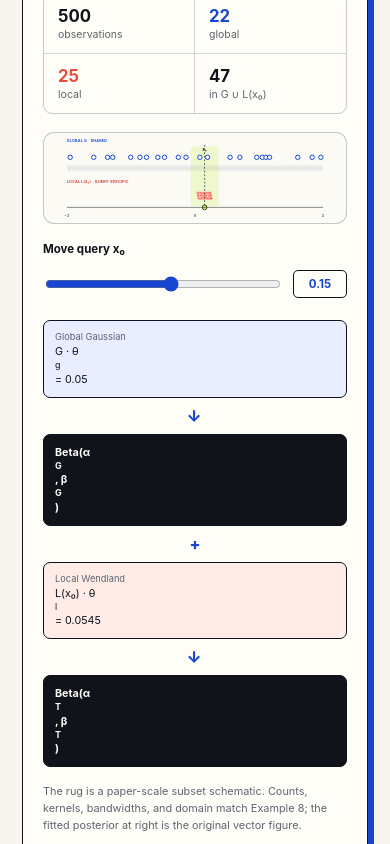
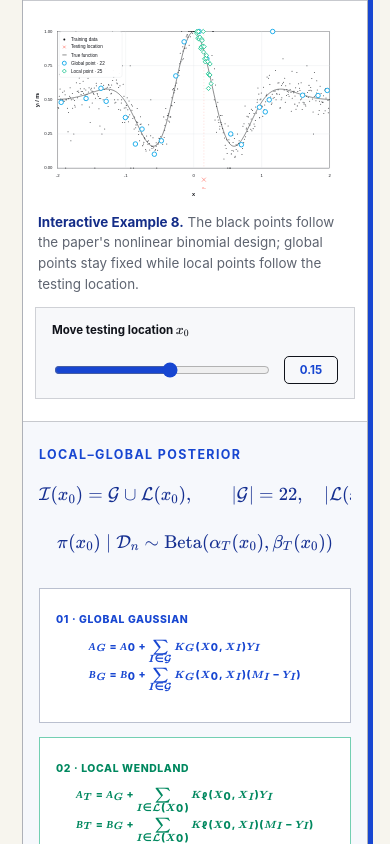
Before and after one commit to Jiangyan-Zhao/BKP-website, a React (Vite) app: page / in a window 390 px wide. Shown: the part 3420-4264 px from the top of the page. Built offline with nearby package versions, Linux system fonts and the light colour scheme.

Commit message:
Redesign TwinBKP explorer with KaTeX formulas

```diff
--- a/src/App.tsx
+++ b/src/App.tsx
@@ -1,4 +1,5 @@
 import { useMemo, useState } from "react";
+import katex from "katex";
 
 type Example2Observation = {
   x: number;
@@ -49,6 +50,20 @@ const example2Fit = {
 };
 
 const chart = { left: 62, top: 50, width: 648, height: 258, weightTop: 348, weightHeight: 34 };
+
+function MathFormula({ children, display = false, label }: { children: string; display?: boolean; label?: string }) {
+  const html = useMemo(
+    () => katex.renderToString(children, { displayMode: display, throwOnError: false, strict: "ignore" }),
+    [children, display],
+  );
+  return (
+    <span
+      className={display ? "math-formula display" : "math-formula"}
+      aria-label={label}
+      dangerouslySetInnerHTML={{ __html: html }}
+    />
+  );
+}
 
 function logGamma(z: number): number {
   const coefficients = [
@@ -380,14 +395,46 @@ const twinBkpGlobalIndices = [
   259, 274, 318, 337, 370, 381, 388, 395, 450, 478, 495,
 ] as const;
 
-const twinBkpInputs = Array.from({ length: 500 }, (_, index) => -2 + ((index + 0.5) * 4) / 500);
+type TwinBkpObservation = {
+  x: number;
+  trials: number;
+  successes: number;
+  proportion: number;
+};
+
+function createSeededRandom(seed: number) {
+  let state = seed;
+  return () => {
+    state += 0x6D2B79F5;
+    let value = state;
+    value = Math.imul(value ^ (value >>> 15), value | 1);
+    value ^= value + Math.imul(value ^ (value >>> 7), value | 61);
+    return ((value ^ (value >>> 14)) >>> 0) / 4294967296;
+  };
+}
+
+function makeTwinBkpObservations(): TwinBkpObservation[] {
+  const random = createSeededRandom(123);
+  return Array.from({ length: 500 }, (_, index) => {
+    // Example 8 uses a one-dimensional LHS over [-2, 2].
+    const x = -2 + ((index + random()) * 4) / 500;
+    const trials = 1 + Math.floor(random() * 100);
+    const probability = trueExample2(x);
+    let successes = 0;
+    for (let trial = 0; trial < trials; trial += 1) successes += random() < probability ? 1 : 0;
+    return { x, trials, successes, proportion: successes / trials };
+  });
+}
+
+const twinBkpObservations = makeTwinBkpObservations();
+const twinChart = { left: 84, top: 50, width: 824, height: 414 };
 
 function TwinBkpExplorer() {
   const [query, setQuery] = useState(0.15);
   const globalSet = useMemo(() => new Set<number>(twinBkpGlobalIndices), []);
   const localIndices = useMemo(
-    () => twinBkpInputs
-      .map((x, index) => ({ x, index, distance: Math.abs(x - query) }))
+    () => twinBkpObservations
+      .map((observation, index) => ({ x: observation.x, index, distance: Math.abs(observation.x - query) }))
       .filter(({ index }) => !globalSet.has(index))
       .sort((left, right) => left.distance - right.distance)
       .slice(0, 25)
@@ -396,69 +443,87 @@ function TwinBkpExplorer() {
   );
   const localSet = useMemo(() => new Set(localIndices), [localIndices]);
   const paperUrl = `${import.meta.env.BASE_URL}results/ex8.pdf`;
-  const xPosition = (x: number) => 62 + ((x + 2) / 4) * 696;
-  const supportLeft = xPosition(Math.max(-2, query - 0.218));
-  const supportRight = xPosition(Math.min(2, query + 0.218));
+  const xPosition = (x: number) => twinChart.left + ((x + 2) / 4) * twinChart.width;
+  const yPosition = (probability: number) => twinChart.top + (1 - probability) * twinChart.height;
+  const truthPath = useMemo(
+    () => Array.from({ length: 321 }, (_, index) => {
+      const x = -2 + (index * 4) / 320;
+      return `${index === 0 ? "M" : "L"}${xPosition(x).toFixed(2)},${yPosition(trueExample2(x)).toFixed(2)}`;
+    }).join(" "),
+    [],
+  );
 
   return (
     <article className="twin-showcase" aria-labelledby="twin-title">
       <header className="twin-heading">
         <div>
           <p className="section-kicker">Paper · Example 8</p>
-          <h3 id="twin-title">See TwinBKP split the work.</h3>
+          <h3 id="twin-title">How TwinBKP chooses global and local points.</h3>
         </div>
         <p>
-          The global subset stays fixed; the local neighbourhood follows the query.
-          Together they form the 47-point update used for prediction.
+          Inspired by the TwinGP illustration: blue circles are shared global points,
+          green diamonds are the query-specific local neighbours.
         </p>
       </header>
 
-      <div className="twin-layout">
-        <div className="twin-interactive">
-          <div className="twin-metrics" aria-label="Paper settings">
-            <span><b>500</b> observations</span>
-            <span className="global"><b>22</b> global</span>
-            <span className="local"><b>25</b> local</span>
-            <span><b>47</b> in G ∪ L(x₀)</span>
-          </div>
+      <figure className="twin-figure">
+        <svg viewBox="0 0 1000 560" role="img" aria-label={`TwinBKP global and local training points for query x zero equals ${query.toFixed(2)}`}>
+          <rect className="twin-plot-background" x={twinChart.left} y={twinChart.top} width={twinChart.width} height={twinChart.height} />
+          {[0, 0.25, 0.5, 0.75, 1].map((tick) => (
+            <g key={`y-${tick}`}>
+              <line className="twin-plot-grid" x1={twinChart.left} x2={twinChart.left + twinChart.width} y1={yPosition(tick)} y2={yPosition(tick)} />
+              <text className="twin-plot-tick" x={twinChart.left - 16} y={yPosition(tick) + 4} textAnchor="end">{tick.toFixed(2)}</text>
+            </g>
+          ))}
+          {[-2, -1, 0, 1, 2].map((tick) => (
+            <g key={`x-${tick}`}>
+              <line className="twin-plot-grid" x1={xPosition(tick)} x2={xPosition(tick)} y1={twinChart.top} y2={twinChart.top + twinChart.height} />
+              <text className="twin-plot-tick" x={xPosition(tick)} y={twinChart.top + twinChart.height + 26} textAnchor="middle">{tick}</text>
+            </g>
+          ))}
 
-          <div className="twin-rug">
-            <svg viewBox="0 0 820 245" role="img" aria-label={`TwinBKP global and local subsets at x zero equals ${query.toFixed(2)}`}>
-              <rect className="twin-support" x={supportLeft} y="36" width={Math.max(0, supportRight - supportLeft)} height="163" rx="9" />
-              <text className="twin-row-label global" x="62" y="24">GLOBAL G · SHARED</text>
-              <text className="twin-row-label local" x="62" y="137">LOCAL L(x₀) · QUERY-SPECIFIC</text>
-
-              {twinBkpInputs.map((x, index) => (
-                <line
-                  key={`input-${index}`}
-                  className="twin-input"
-                  x1={xPosition(x)}
-                  x2={xPosition(x)}
-                  y1={86 + (index % 4) * 3}
-                  y2={96 + (index % 4) * 3}
+          <path className="twin-true-curve" d={truthPath} />
+          {twinBkpObservations.map((observation, index) => (
+            <circle
+              key={`training-${index}`}
+              className="twin-training-point"
+              cx={xPosition(observation.x)}
+              cy={yPosition(observation.proportion)}
+              r="1.55"
             />
           ))}
 
-              {twinBkpGlobalIndices.map((index) => (
-                <circle key={`global-${index}`} className="twin-global-dot" cx={xPosition(twinBkpInputs[index])} cy="66" r="6" />
-              ))}
+          <line className="twin-query-guide" x1={xPosition(query)} x2={xPosition(query)} y1={twinChart.top} y2={twinChart.top + twinChart.height} />
+          {twinBkpGlobalIndices.map((index) => {
+            const observation = twinBkpObservations[index];
+            return <circle key={`global-${index}`} className="twin-global-point" cx={xPosition(observation.x)} cy={yPosition(observation.proportion)} r="6.8" />;
+          })}
+          {twinBkpObservations.map((observation, index) => {
+            if (!localSet.has(index)) return null;
+            const x = xPosition(observation.x);
+            const y = yPosition(observation.proportion);
+            return <polygon key={`local-${index}`} className="twin-local-point" points={`${x},${y - 6.5} ${x + 6.5},${y} ${x},${y + 6.5} ${x - 6.5},${y}`} />;
+          })}
 
-              {twinBkpInputs.map((x, index) => localSet.has(index) && (
-                <circle key={`local-${index}`} className="twin-local-dot" cx={xPosition(x)} cy={163 + (index % 3) * 7} r="4.2" />
-              ))}
+          <path className="twin-test-point" d={`M${xPosition(query) - 6},493 L${xPosition(query) + 6},505 M${xPosition(query) + 6},493 L${xPosition(query) - 6},505`} />
+          <text className="twin-test-label" x={xPosition(query)} y="526" textAnchor="middle">x₀</text>
+          <text className="twin-plot-axis-title" x="496" y="548" textAnchor="middle">x</text>
+          <text className="twin-plot-axis-title" x="28" y="258" textAnchor="middle" transform="rotate(-90 28 258)">yᵢ / mᵢ</text>
 
-              <line className="twin-query-line" x1={xPosition(query)} x2={xPosition(query)} y1="32" y2="202" />
-              <circle className="twin-query-dot" cx={xPosition(query)} cy="202" r="6.5" />
-              <line className="twin-axis-line" x1="62" x2="758" y1="202" y2="202" />
-              <text className="twin-axis-text" x="62" y="228" textAnchor="middle">−2</text>
-              <text className="twin-axis-text" x="410" y="228" textAnchor="middle">0</text>
-              <text className="twin-axis-text" x="758" y="228" textAnchor="middle">2</text>
-              <text className="twin-query-text" x={Math.min(730, Math.max(90, xPosition(query)))} y="48" textAnchor="middle">x₀</text>
+          <g className="twin-plot-legend" transform="translate(104 74)">
+            <rect x="-15" y="-24" width="190" height="139" rx="7" />
+            <circle className="twin-training-point legend-point" cx="0" cy="0" r="3" /><text x="20" y="5">Training data</text>
+            <path className="twin-test-point" d="M-4,19 L4,27 M4,19 L-4,27" /><text x="20" y="27">Testing location</text>
+            <line className="twin-true-curve" x1="-6" x2="7" y1="47" y2="47" /><text x="20" y="52">True function</text>
+            <circle className="twin-global-point" cx="0" cy="72" r="6" /><text x="20" y="77">Global point · 22</text>
+            <polygon className="twin-local-point" points="0,90 6,96 0,102 -6,96" /><text x="20" y="101">Local point · 25</text>
+          </g>
         </svg>
-          </div>
+        <figcaption><b>Interactive Example 8.</b> The black points follow the paper&apos;s nonlinear binomial design; global points stay fixed while local points follow the testing location.</figcaption>
+      </figure>
 
       <label className="twin-slider">
-            <span>Move query x₀</span>
+        <span>Move testing location <MathFormula>{"x_0"}</MathFormula></span>
         <input
           type="range"
           min="-2"
@@ -470,25 +535,32 @@ function TwinBkpExplorer() {
         <output>{query.toFixed(2)}</output>
       </label>
 
-          <div className="twin-update" aria-label="TwinBKP two-stage posterior update">
-            <span><small>Global Gaussian</small>G · θ<sub>g</sub> = 0.05</span>
-            <i>→</i>
-            <strong>Beta(α<sub>G</sub>, β<sub>G</sub>)</strong>
-            <i>+</i>
-            <span><small>Local Wendland</small>L(x₀) · θ<sub>l</sub> = 0.0545</span>
-            <i>→</i>
-            <strong>Beta(α<sub>T</sub>, β<sub>T</sub>)</strong>
+      <div className="twin-lower">
+        <section className="twin-math-panel" aria-labelledby="twin-math-title">
+          <p className="section-kicker" id="twin-math-title">Local–global posterior</p>
+          <MathFormula display label="Prediction subset is the union of global and local subsets">
+            {"\\mathcal I(x_0)=\\mathcal G\\cup\\mathcal L(x_0),\\qquad |\\mathcal G|=22,\\quad|\\mathcal L(x_0)|=25"}
+          </MathFormula>
+          <MathFormula display label="TwinBKP posterior is a beta distribution">
+            {"\\pi(x_0)\\mid\\mathcal D_n\\sim\\operatorname{Beta}\\!\\left(\\alpha_T(x_0),\\beta_T(x_0)\\right)"}
+          </MathFormula>
+          <div className="twin-math-stages">
+            <div>
+              <span>01 · Global Gaussian</span>
+              <MathFormula display>{"\\begin{aligned}\\alpha_G&=\\alpha_0+\\sum_{i\\in\\mathcal G} k_g(x_0,x_i)y_i\\\\\\beta_G&=\\beta_0+\\sum_{i\\in\\mathcal G} k_g(x_0,x_i)(m_i-y_i)\\end{aligned}"}</MathFormula>
             </div>
-          <p className="twin-note">
-            The rug is a paper-scale subset schematic. Counts, kernels, bandwidths, and domain match Example 8;
-            the fitted posterior at right is the original vector figure.
-          </p>
+            <div>
+              <span>02 · Local Wendland</span>
+              <MathFormula display>{"\\begin{aligned}\\alpha_T&=\\alpha_G+\\sum_{i\\in\\mathcal L(x_0)} k_\\ell(x_0,x_i)y_i\\\\\\beta_T&=\\beta_G+\\sum_{i\\in\\mathcal L(x_0)} k_\\ell(x_0,x_i)(m_i-y_i)\\end{aligned}"}</MathFormula>
             </div>
+          </div>
+          <p className="twin-parameters"><span>Gaussian <MathFormula>{"\\theta_g=0.05"}</MathFormula></span><span>Wendland <MathFormula>{"\\theta_\\ell=0.0545"}</MathFormula></span><span>5 twinning runs</span></p>
+        </section>
 
         <aside className="twin-paper">
           <div className="twin-paper-label">
-            <span>Original result</span>
-            <b>Nonlinear TwinBKP fit</b>
+            <span>Original vector result</span>
+            <b>Example 8 · TwinBKP fit</b>
           </div>
           <object
             className="twin-paper-figure"
@@ -671,9 +743,11 @@ export default function Home() {
         </div>
 
         <div className="hero-visual">
-          <span className="formula-note" aria-hidden="true">
-            Paper · Example 2<br />π₂(x) = ½[1 + e⁻ˣ² cos(10 tanh(x/2))]<br />x ∈ [−2, 2] · n = 30
-          </span>
+          <div className="formula-note" aria-hidden="true">
+            <b>Paper · Example 2</b>
+            <MathFormula display>{"\\pi_2(x)=\\tfrac12\\!\\left[1+e^{-x^2}\\cos\\!\\left(10\\tanh(x/2)\\right)\\right]"}</MathFormula>
+            <small><MathFormula>{"x\\in[-2,2],\\qquad n=30"}</MathFormula></small>
+          </div>
           <PosteriorChart />
         </div>
       </section>
--- a/src/main.tsx
+++ b/src/main.tsx
@@ -1,6 +1,7 @@
 import { StrictMode } from "react";
 import { createRoot } from "react-dom/client";
 import App from "./App";
+import "katex/dist/katex.min.css";
 import "./styles.css";
 
 createRoot(document.getElementById("root")!).render(
--- a/src/styles.css
+++ b/src/styles.css
@@ -238,13 +238,20 @@ a { color: inherit; text-decoration: none; }
   position: absolute;
   top: -34px;
   left: -142px;
-  width: 205px;
+  width: 252px;
   color: rgba(23, 70, 209, 0.66);
-  font-family: "Segoe Print", "Comic Sans MS", cursive;
-  font-size: 0.72rem;
-  line-height: 1.7;
+  font-size: 0.68rem;
   transform: rotate(-2deg);
 }
+.formula-note b {
+  display: block;
+  margin-bottom: 5px;
+  font-family: var(--font-geist-mono), monospace;
+  font-size: 0.64rem;
+  letter-spacing: 0.04em;
+}
+.formula-note .katex-display { margin: 0; text-align: left; }
+.formula-note small { display: block; margin-top: 3px; font-size: 0.68rem; }
 
 .chart-shell {
   position: relative;
@@ -549,61 +556,86 @@ a:focus-visible { outline: 3px solid var(--lime); outline-offset: 3px; }
 .twin-showcase {
   margin-top: 80px;
   overflow: hidden;
-  border: 1.5px solid var(--ink);
-  border-radius: 18px;
-  background: var(--card);
-  box-shadow: 9px 9px 0 var(--blue);
+  border: 1px solid #aeb1b8;
+  border-radius: 4px;
+  background: #fff;
+  box-shadow: 7px 7px 0 rgba(31, 76, 211, 0.92);
 }
 .twin-heading {
   display: grid;
   grid-template-columns: minmax(0, 1.3fr) minmax(280px, 0.7fr);
   gap: 48px;
   align-items: end;
-  padding: 34px 38px 30px;
-  border-bottom: 1px solid var(--ink);
+  padding: 40px 44px 34px;
+  border-bottom: 1px solid #c7c9ce;
 }
 .twin-heading h3 { margin: 0; font-size: clamp(2.2rem, 4vw, 4.6rem); line-height: 0.96; letter-spacing: -0.06em; }
 .twin-heading > p { margin: 0; color: var(--muted); line-height: 1.6; }
-.twin-layout { display: grid; grid-template-columns: minmax(0, 1.42fr) minmax(330px, 0.72fr); }
-.twin-interactive { min-width: 0; padding: 30px 36px 28px; }
-.twin-metrics { display: grid; grid-template-columns: repeat(4, 1fr); border: 1px solid rgba(16, 19, 26, 0.22); border-radius: 9px; }
-.twin-metrics span { display: grid; gap: 2px; padding: 12px 14px; border-right: 1px solid rgba(16, 19, 26, 0.18); color: var(--muted); font-family: var(--font-geist-mono), monospace; font-size: 0.66rem; }
-.twin-metrics span:last-child { border-right: 0; }
-.twin-metrics b { color: var(--ink); font-size: 1.05rem; }
-.twin-metrics .global b { color: var(--blue); }
-.twin-metrics .local b { color: #e84d3d; }
-.twin-rug { margin-top: 18px; overflow: hidden; border: 1px solid rgba(16, 19, 26, 0.22); border-radius: 11px; background: #fbfaf5; }
-.twin-rug svg { display: block; width: 100%; height: auto; }
-.twin-support { fill: rgba(180, 239, 28, 0.19); }
-.twin-input { stroke: #aeb3bc; stroke-width: 1; opacity: 0.52; }
-.twin-global-dot { fill: var(--card); stroke: var(--blue); stroke-width: 2.7; }
-.twin-local-dot { fill: var(--coral); stroke: white; stroke-width: 1.1; }
-.twin-query-line { stroke: var(--ink); stroke-width: 1.7; stroke-dasharray: 5 5; }
-.twin-query-dot { fill: var(--lime); stroke: var(--ink); stroke-width: 2; }
-.twin-axis-line { stroke: var(--ink); stroke-width: 1.3; }
-.twin-row-label,
-.twin-axis-text,
-.twin-query-text { fill: var(--muted); font-family: var(--font-geist-mono), monospace; font-size: 10px; font-weight: 700; letter-spacing: 0.06em; }
-.twin-row-label.global { fill: var(--blue); }
-.twin-row-label.local { fill: #c93c31; }
-.twin-query-text { fill: var(--ink); }
-.twin-slider { display: grid; grid-template-columns: auto 1fr 54px; gap: 14px; align-items: center; margin-top: 18px; font-family: var(--font-geist-mono), monospace; font-size: 0.72rem; font-weight: 700; }
+.twin-figure {
+  margin: 0;
+  padding: 32px 44px 18px;
+  background: #fff;
+}
+.twin-figure svg { display: block; width: 100%; height: auto; }
+.twin-figure figcaption {
+  margin: 12px 8px 0;
+  color: var(--muted);
+  font-size: 0.84rem;
+  line-height: 1.55;
+}
+.twin-figure figcaption b { color: #142d88; }
+.twin-plot-background { fill: #fff; stroke: #202126; stroke-width: 1.25; }
+.twin-plot-grid { stroke: #e1e2e5; stroke-width: 1; }
+.twin-plot-tick,
+.twin-plot-axis-title,
+.twin-test-label,
+.twin-plot-legend text { fill: #17191f; font-family: Arial, Helvetica, sans-serif; }
+.twin-plot-tick { font-size: 13px; }
+.twin-plot-axis-title { font-size: 17px; font-weight: 650; }
+.twin-true-curve { fill: none; stroke: #111317; stroke-width: 1.45; }
+.twin-training-point { fill: #111317; opacity: 0.78; }
+.twin-global-point { fill: #fff; stroke: #09a6e9; stroke-width: 2.7; }
+.twin-local-point { fill: #fff; stroke: #00bf83; stroke-width: 2.25; }
+.twin-query-guide { stroke: #ff6b5f; stroke-width: 1; stroke-dasharray: 4 5; opacity: 0.56; }
+.twin-test-point { fill: none; stroke: #ff6b5f; stroke-width: 1.8; }
+.twin-test-label { fill: #ff6b5f; font-size: 13px; font-style: italic; }
+.twin-plot-legend rect { fill: rgba(255, 255, 255, 0.95); stroke: #d8dade; stroke-width: 0.8; }
+.twin-plot-legend text { font-size: 14px; }
+.twin-plot-legend .legend-point { opacity: 1; }
+.twin-slider {
+  display: grid;
+  grid-template-columns: auto 1fr 58px;
+  gap: 16px;
+  align-items: center;
+  margin: 0 44px 34px;
+  padding: 14px 16px;
+  border: 1px solid #cfd1d6;
+  background: #f7f8fa;
+  font-family: var(--font-geist-mono), monospace;
+  font-size: 0.72rem;
+  font-weight: 700;
+}
 .twin-slider input { width: 100%; accent-color: var(--blue); cursor: pointer; }
 .twin-slider output { padding: 6px 7px; border: 1px solid var(--ink); border-radius: 5px; color: var(--blue); text-align: center; }
-.twin-update { display: grid; grid-template-columns: minmax(115px, 1fr) auto minmax(125px, 1fr) auto minmax(120px, 1fr) auto minmax(125px, 1fr); gap: 8px; align-items: stretch; margin-top: 22px; }
-.twin-update span,
-.twin-update strong { display: grid; align-content: center; min-height: 58px; padding: 10px 11px; border: 1px solid var(--ink); border-radius: 7px; font-family: var(--font-geist-mono), monospace; font-size: 0.67rem; line-height: 1.4; }
-.twin-update span { background: var(--blue-soft); }
-.twin-update span:nth-of-type(2) { background: rgba(255, 94, 78, 0.1); }
-.twin-update span small { display: block; color: var(--muted); font-size: 0.58rem; }
-.twin-update strong { background: var(--ink); color: var(--card); }
-.twin-update i { align-self: center; color: var(--blue); font-style: normal; font-weight: 800; }
-.twin-note { margin: 16px 0 0; color: var(--muted); font-size: 0.68rem; line-height: 1.55; }
-.twin-paper { display: flex; min-width: 0; flex-direction: column; padding: 24px; border-left: 1px solid var(--ink); background: #f4f1e7; }
+.twin-lower { display: grid; grid-template-columns: minmax(0, 1.2fr) minmax(330px, 0.72fr); border-top: 1px solid #c7c9ce; }
+.twin-math-panel { min-width: 0; padding: 36px 42px 34px; background: #f6f8fc; }
+.math-formula { display: inline-block; }
+.math-formula.display { display: block; max-width: 100%; overflow-x: auto; overflow-y: hidden; }
+.math-formula .katex-display { margin: 0.72rem 0; text-align: left; }
+.twin-math-panel > .math-formula.display { color: #152f91; font-size: 0.96rem; }
+.twin-math-stages { display: grid; grid-template-columns: repeat(2, minmax(0, 1fr)); gap: 14px; margin-top: 22px; }
+.twin-math-stages > div { min-width: 0; padding: 18px 16px; border: 1px solid #bac0cf; background: #fff; }
+.twin-math-stages > div:last-child { border-color: rgba(0, 168, 115, 0.55); }
+.twin-math-stages span { color: var(--blue); font-family: var(--font-geist-mono), monospace; font-size: 0.65rem; font-weight: 760; letter-spacing: 0.06em; text-transform: uppercase; }
+.twin-math-stages > div:last-child span { color: #00885f; }
+.twin-math-stages .katex { font-size: 0.84em; }
+.twin-parameters { display: flex; flex-wrap: wrap; gap: 10px; margin: 18px 0 0; }
+.twin-parameters span { padding: 7px 9px; border: 1px solid #c6cad3; background: #fff; color: var(--muted); font-family: var(--font-geist-mono), monospace; font-size: 0.65rem; }
+.twin-paper { display: flex; min-width: 0; flex-direction: column; padding: 28px; border-left: 1px solid #c7c9ce; background: #f4f1e7; }
 .twin-paper-label { display: grid; gap: 4px; margin-bottom: 14px; }
 .twin-paper-label span { color: var(--blue); font-family: var(--font-geist-mono), monospace; font-size: 0.64rem; font-weight: 750; letter-spacing: 0.08em; text-transform: uppercase; }
 .twin-paper-label b { font-size: 1rem; }
-.twin-paper-figure { display: block; width: 100%; height: 355px; border: 1px solid rgba(16, 19, 26, 0.18); background: white; }
+.twin-paper-figure { display: block; width: 100%; height: 380px; border: 1px solid rgba(16, 19, 26, 0.18); background: white; }
 .twin-paper-figure a { color: var(--blue); }
 .twin-paper-links { display: grid; gap: 9px; margin-top: 15px; }
 .twin-paper-links a { color: var(--blue); font-family: var(--font-geist-mono), monospace; font-size: 0.68rem; font-weight: 700; }
@@ -799,7 +831,7 @@ footer a:hover { color: var(--blue); }
   .model-grid article:nth-child(2) { border-right: 0; }
   .model-grid article:nth-child(-n + 2) { border-bottom: 1px solid var(--ink); }
   .twin-heading { grid-template-columns: 1fr; gap: 16px; }
-  .twin-layout { grid-template-columns: 1fr; }
+  .twin-lower { grid-template-columns: 1fr; }
   .twin-paper { border-top: 1px solid var(--ink); border-left: 0; }
   .twin-paper-figure { height: 480px; }
   .example-explorer { grid-template-columns: 1fr; }
@@ -831,10 +863,10 @@ footer a:hover { color: var(--blue); }
   .strip-heading { padding-left: 108px; }
   .section-intro { grid-template-columns: 1fr; gap: 18px; }
   .section-intro > p:last-child { grid-column: 1; }
-  .twin-interactive { padding: 26px 20px 24px; }
-  .twin-update { grid-template-columns: 1fr auto 1fr; }
-  .twin-update i:nth-of-type(2) { display: none; }
-  .twin-update span:nth-of-type(2) { grid-column: 1; }
+  .twin-figure { padding: 22px 18px 14px; }
+  .twin-slider { margin: 0 18px 26px; }
+  .twin-math-panel { padding: 30px 22px 28px; }
+  .twin-math-stages { grid-template-columns: 1fr; }
   .example-display { grid-template-columns: 1fr; }
   .example-caption { border-top: 1px solid var(--ink); border-left: 0; }
   .example-tabs { grid-template-columns: 1fr; }
@@ -871,16 +903,15 @@ footer a:hover { color: var(--blue); }
   .model-grid article { min-height: 220px; border-right: 0; border-bottom: 1px solid var(--ink); }
   .model-grid article:nth-child(3) { border-bottom: 1px solid var(--ink); }
   .model-grid article:last-child { border-bottom: 0; }
-  .twin-showcase { margin-top: 54px; box-shadow: 6px 6px 0 var(--blue); }
+  .twin-showcase { margin-top: 54px; box-shadow: 5px 5px 0 var(--blue); }
   .twin-heading { padding: 26px 20px 22px; }
-  .twin-metrics { grid-template-columns: repeat(2, 1fr); }
-  .twin-metrics span:nth-child(2) { border-right: 0; }
-  .twin-metrics span:nth-child(-n + 2) { border-bottom: 1px solid rgba(16, 19, 26, 0.18); }
+  .twin-figure { padding: 14px 7px 12px; }
+  .twin-figure figcaption { margin-inline: 8px; }
   .twin-slider { grid-template-columns: 1fr 54px; }
   .twin-slider span { grid-column: 1 / -1; }
-  .twin-update { grid-template-columns: 1fr; }
-  .twin-update i { justify-self: center; transform: rotate(90deg); }
-  .twin-update i:nth-of-type(2) { display: block; transform: none; }
+  .twin-slider { margin: 0 12px 22px; }
+  .twin-math-panel { padding: 25px 16px; }
+  .twin-parameters { display: grid; }
   .twin-paper { padding: 18px; }
   .twin-paper-figure { height: 360px; }
   .example-explorer { margin-top: 54px; }
```
Also changed, not shown: package.json (+6 -6 lines), 1 other file (tests, documents, lock files or other folders). Lines whose indentation alone changed are shown as unchanged.
